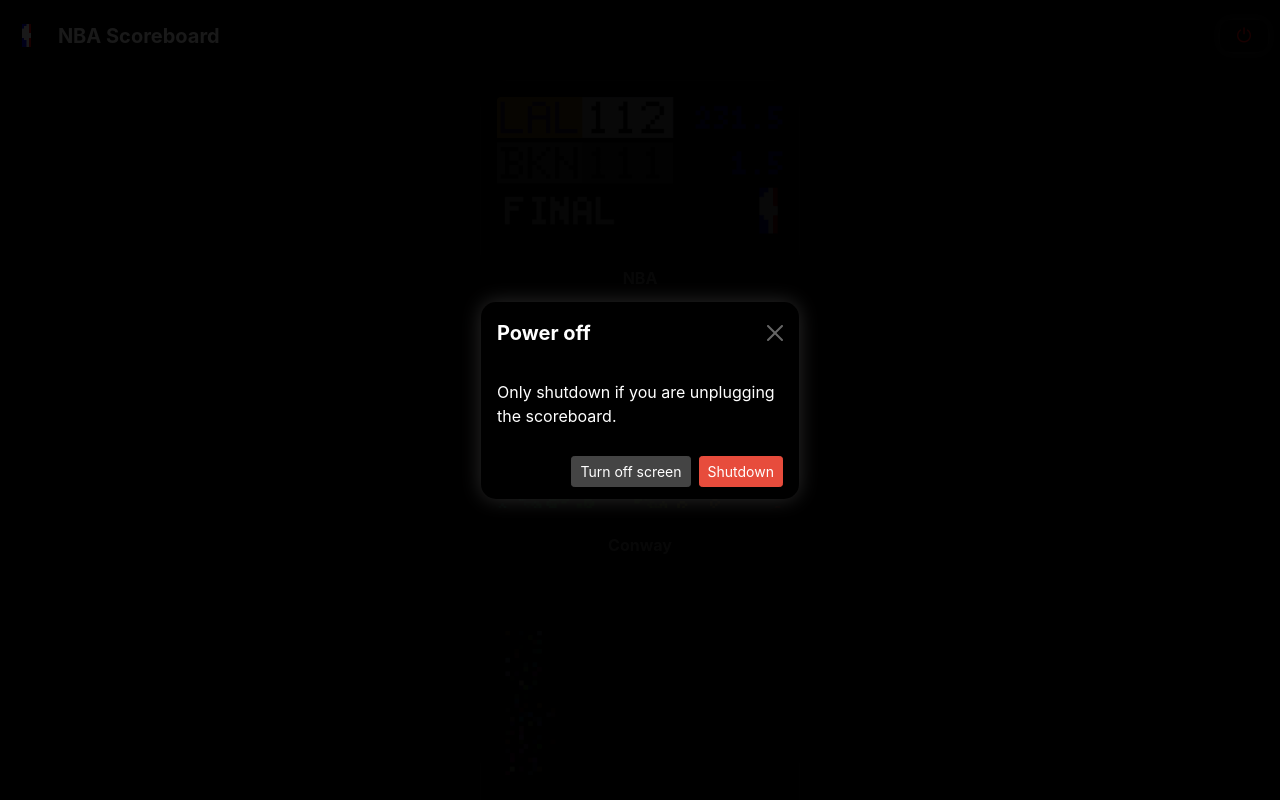
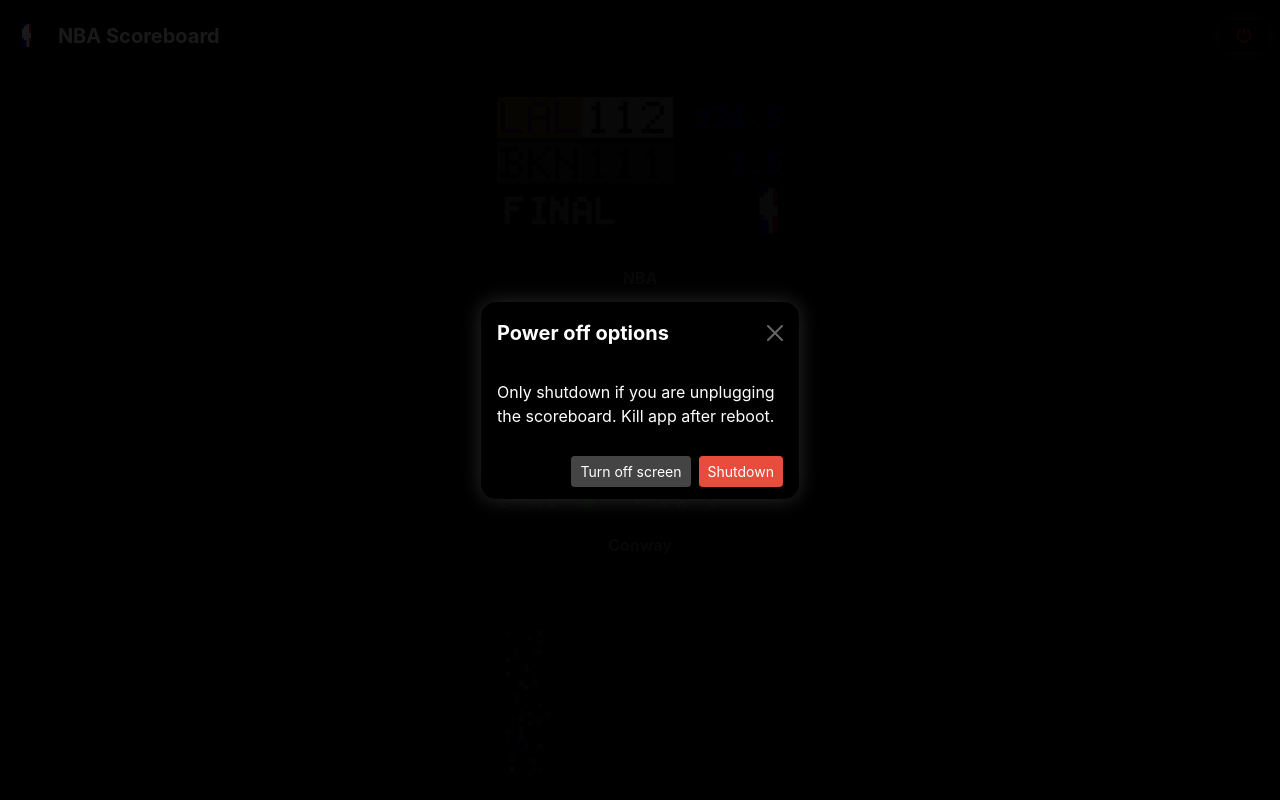
Before and after one commit to nanhoes/NBA-scoreboard, a Flask app: template client/templates/index.html in a window 1280 px wide, after a click that opens the changed part. Run offline with Flask 2, Linux system fonts and the light colour scheme; the template is opened without the code that fills it, so the values that code supplies are empty; some libraries are stand-ins or nearby versions.

Commit message:
added blue leverage logo

```diff
--- a/client/templates/index.html
+++ b/client/templates/index.html
@@ -246,12 +246,12 @@
                 <div class="modal-content bg-black">
                   <div class="modal-header">
                     <h5 class="modal-title" id="exampleModalLabel">
-                      <b>Power off</b>
+                      <b>Power off options</b>
                     </h5>
                     <button type="button" class="btn-close" aria-label="Close" data-bs-dismiss="modal"></button>
                   </div>
                   <div class="modal-body">
-                    Only shutdown if you are unplugging the scoreboard.
+                    Only shutdown if you are unplugging the scoreboard. Kill app after reboot.
                   </div>
                   <div class="modal-footer">
                     <form action="/off" class="navbar-form" method="POST" id="OFF">
@@ -489,7 +489,7 @@
               <div class="col">
                 <div class="card bg-black mb-3 card_border_radius" style="max-width: 20rem;">
                   <div class="card-body">
-                    <img src="/static/app_images/leverage.gif" class="rounded" alt="...">
+                    <img src="/static/app_images/blue_leverage.gif" class="rounded" alt="...">
                     <input type="submit" class="on_button on_ripple"></input>
                   </div>
                   <div class="card-footer bg-transparent">
@@ -508,7 +508,7 @@
                 type: 'POST',
                 url: '/gif',
                 data: {
-                  gif: 'leverage.gif'
+                  gif: 'blue_leverage.gif'
                 },
                 success: function() {}
               })
```
Also changed, not shown: client/static/app_images/blue_leverage.gif (added).
